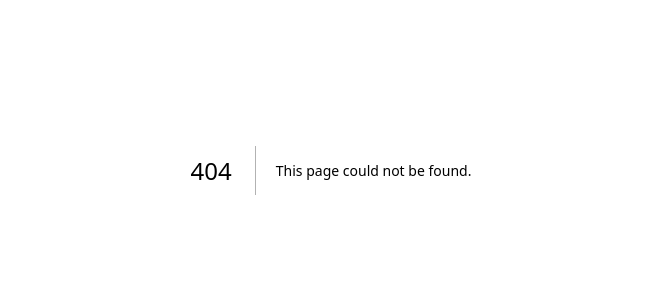
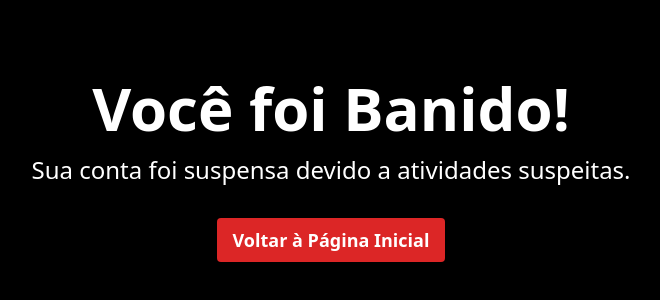
Before and after one commit to viniciusdev772/nextjsnovoapp, a Next.js app: page /ban in a window 1280 px wide. Before the commit this address had no page. Shown: the part 230-530 px from the top of the page, without its empty margins (309-969 px from the left). Built offline with nearby package versions, Linux system fonts and the light colour scheme.

Commit message:
Atualizações de código feitas

```diff
--- /dev/null
+++ b/components/BanScreen.js
@@ -0,0 +1,20 @@
+import React from "react";
+
+const BanScreen = () => {
+  return (
+    <div className="h-screen bg-black flex flex-col items-center justify-center text-center text-white p-4">
+      <h1 className="text-4xl md:text-6xl font-bold mb-4">Você foi Banido!</h1>
+      <p className="text-xl md:text-2xl mb-8">
+        Sua conta foi suspensa devido a atividades suspeitas.
+      </p>
+      <a
+        href="/"
+        className="text-lg bg-red-600 hover:bg-red-700 text-white font-bold py-2 px-4 rounded"
+      >
+        Voltar à Página Inicial
+      </a>
+    </div>
+  );
+};
+
+export default BanScreen;
--- /dev/null
+++ b/pages/ban.js
@@ -0,0 +1,8 @@
+import React from "react";
+import BanScreen from "../components/BanScreen";
+
+const BanPage = () => {
+  return <BanScreen />;
+};
+
+export default BanPage;
```
